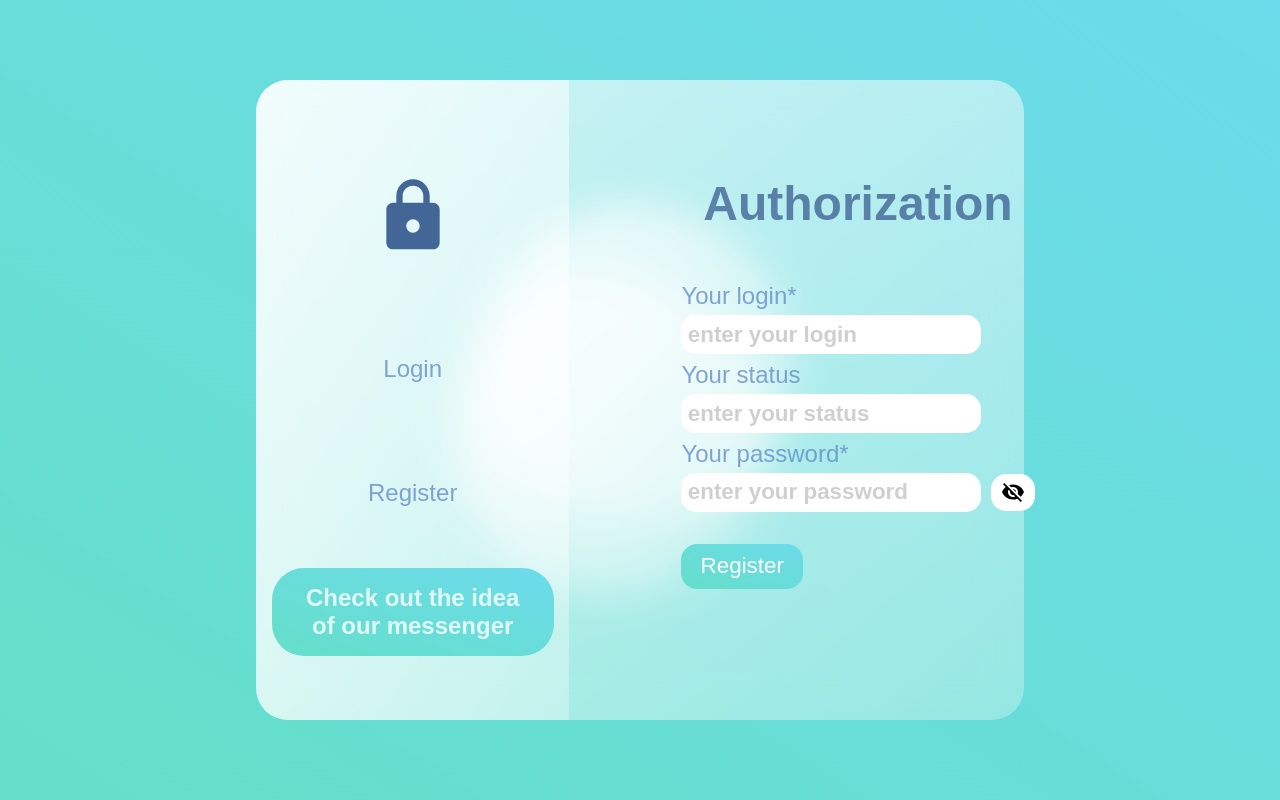
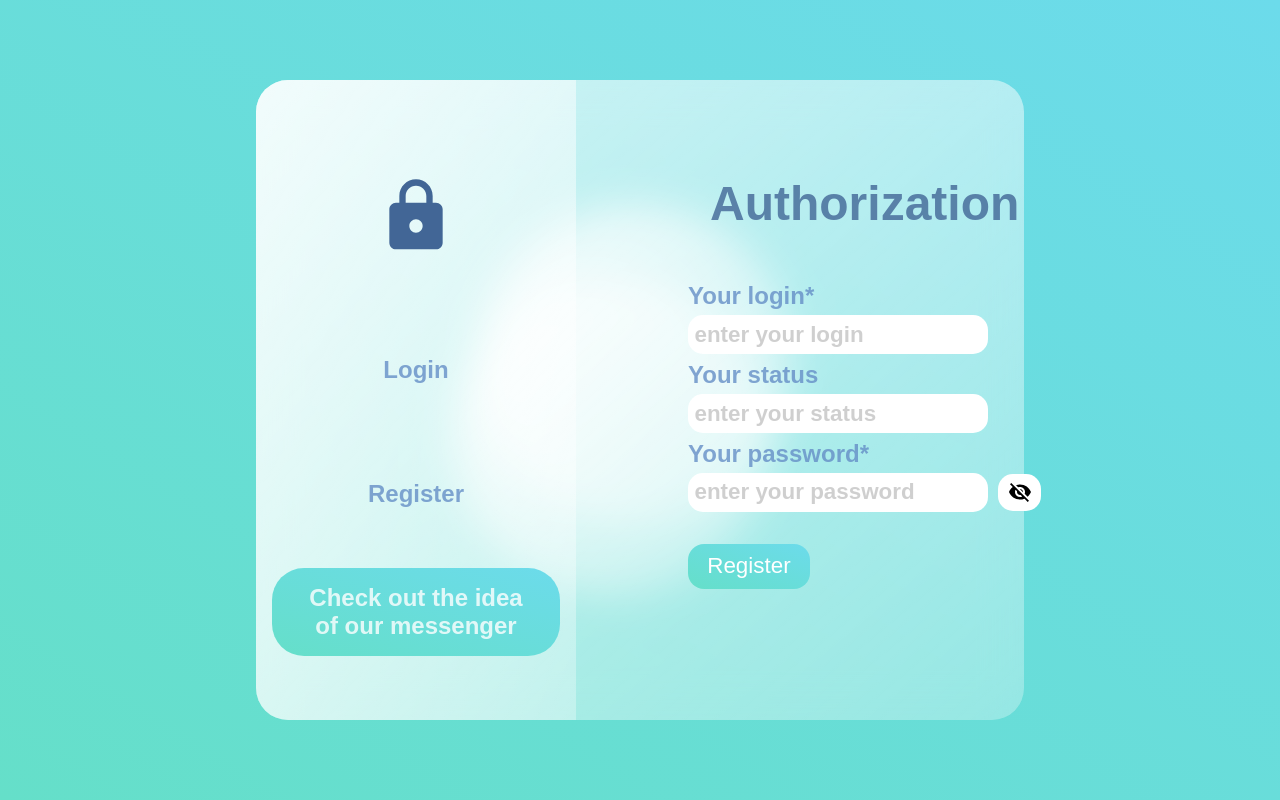
Before and after one commit to NikitOS-ssd/Ihtys-Messenger-Client, a React (Create React App) app: page /register in a window 1280 px wide. Built offline with nearby package versions, Linux system fonts and the light colour scheme; no server answers; a web font is replaced by a local one.

Commit message:
Implements logic after auth user

```diff
--- a/src/App.css
+++ b/src/App.css
@@ -13,7 +13,7 @@
 h2,
 p {
   color: #658ec6;
-  font-weight: 500;
+  font-weight: bold;
   opacity: 0.8;
 }
 
@@ -230,6 +230,9 @@
 .form-block {
   margin-bottom: 2%;
 }
+.form-block h2 {
+  font-weight: bold;
+}
 .form-block input {
   width: 300px;
   margin-top: 5px;
--- a/src/App.js
+++ b/src/App.js
@@ -18,28 +18,25 @@
       <main>
         <section className="glass">
           {props.user.isAuth ? (
-            <Chat />
+            <Switch>
+              <Route exact path="/" component={Chat} />
+              <Route path="/chat" component={Chat} />
+
+              <Route>
+                <Redirect to="/chat" />
+              </Route>
+            </Switch>
           ) : (
             <Switch>
               <Route exact path="/" component={Auth} />
               <Route path="/login" component={Auth} />
               <Route path="/register" component={Auth} />
-              {/* <Route path="/chat" component={Chat} /> */}
 
               <Route>
                 <Redirect to="/register" />
               </Route>
             </Switch>
           )}
-          {/* <Switch>
-            <Route exact path="/" component={Auth} />
-            <Route path="/auth" component={Auth} />
-            <Route path="/chat" component={Chat} />
-
-            <Route>
-              <Redirect to="/auth" />
-            </Route>
-          </Switch> */}
         </section>
       </main>
       <div className="circle1"></div>
--- a/src/Components/Authorization/LoginForm.js
+++ b/src/Components/Authorization/LoginForm.js
@@ -1,4 +1,5 @@
 import React, { useState } from "react";
+import { Redirect } from "react-router-dom";
 import VisibilityIcon from "@material-ui/icons/Visibility";
 import VisibilityOffIcon from "@material-ui/icons/VisibilityOff";
 
```
Also changed, not shown: 1 other file (tests, documents, lock files or other folders).
